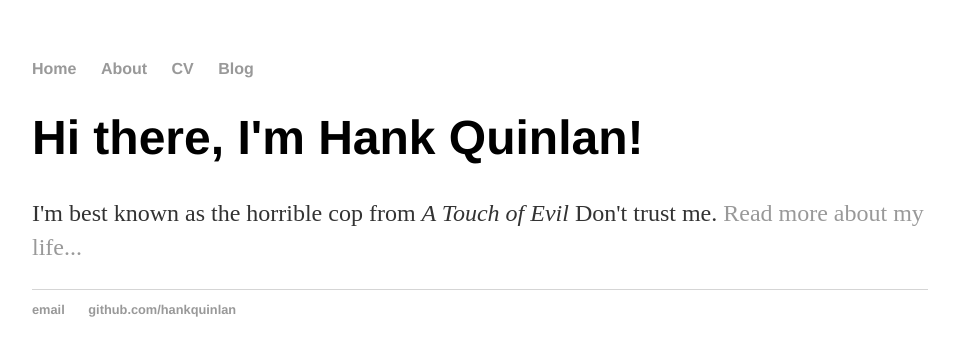
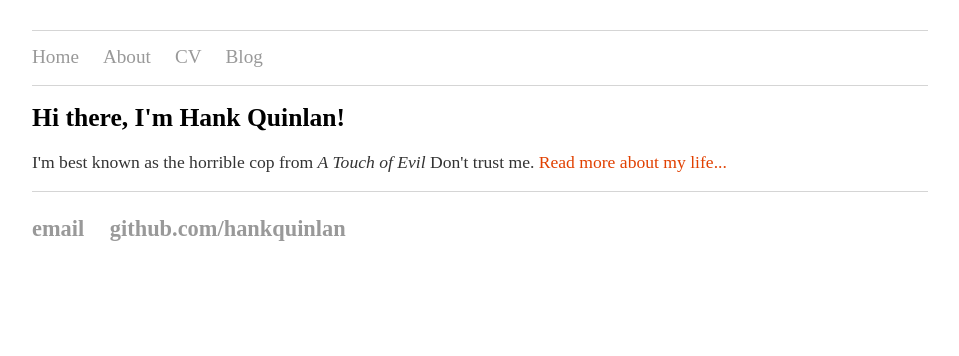
Before and after one commit to dthor/dthor.github.io, a Jekyll site: the page index.html, which Jekyll copies as it is, in a window 1280 px wide. Shown: the top 356 px of the page, without its empty margins (160-1119 px from the left). Built offline with Jekyll 4.4.1, drawn with Linux system fonts in a browser that asks for light colours.

Commit message:
Update main.css

```diff
--- a/css/main.css
+++ b/css/main.css
@@ -1,43 +1,40 @@
-body {
-    margin: 60px auto;
-    width: 70%;
+html { margin: 30px auto; width: 70%; font-size: 100%; }
+body { margin: 0px auto; width: 100%; font-size: 100%; }
+
+a { text-decoration: none; color: #E14000; }
+a:hover { text-decoration: underline; }
+
+p, ul { font-size: 1.1em; line-height: 1.3em; color: #333; font-family: 'fira sans'; }
+
+
+h1 { font-size: 1.6em !important; font-weight: 600; font-family: 'fira sans'; }
+h2 { font-size: 1.3em !important; font-weight: 600; font-family: 'fira sans'; }
+h3 { font-size: 1.1em !important; font-weight: 600; font-family: 'fira sans'; }
+
+
+nav ul, footer ul { font-size: 1em; font-family: 'fira sans'; padding: 0px; list-style: none; font-weight: bold; }
+nav ul li, footer ul li { display: inline; margin-right: 20px; }
+
+nav ul, footer ul a { color: #999; }
+
+nav ul a { color: #999; font-size: 1.2em; font-weight: normal; }
+nav ul li a { color: #999; font-size:1.2em; font-weight: normal;}
+nav ul li a:hover { text-decoration: none; color: #E14000;}
+nav ul .activepage a { color: #E14000; font-size: 1.6em; font-weight: bold;}
+nav ul li .activepage a { color: #E14000; font-size: 1.6em; font-weight: bold;}
+nav ul li .activepage a:hover { text-decoration: none; color: #E14000;}
+
+nav { border-top: 1px solid #d5d5d5; border-bottom: 1px solid #d5d5d5; }
+footer { border-top: 1px solid #d5d5d5; font-size: 1.4em; }
+footer a:hover { color: #E14000; }
+
+
+.share-page {
+    text-align: left; font-family: 'fira sans'; color: #999;
 }
-nav ul, footer ul {
-    font-family:'Helvetica', 'Arial', 'Sans-Serif';
-    padding: 0px;
-    list-style: none;
-    font-weight: bold;
-}
-nav ul li, footer ul li {
-    display: inline;
-    margin-right: 20px;
-}
-a {
-    text-decoration: none;
-    color: #999;
-}
-a:hover {
-    text-decoration: underline;
-}
-h1 {
-    font-size: 3em;
-    font-family:'Helvetica', 'Arial', 'Sans-Serif';
-}
-p {
-    font-size: 1.5em;
-    line-height: 1.4em;
-    color: #333;
-}
-footer {
-    border-top: 1px solid #d5d5d5;
-    font-size: .8em;
-}
+.share-page a { font-family: 'fira sans'; color: #999;}
+.share-page a:hover { text-decoration: none; color: #E14000;}
 
-ul.posts {
-    margin: 20px auto 40px;
-    font-size: 1.5em;
-}
-
-ul.posts li {
-    list-style: none;
-}
+/* Blog */
+ul.posts { margin: 20px auto 40px; font-size: 1.1em; line-height: 1.3em; font-family: 'fira sans'}
+ul.posts li { list-style: none; }
```
